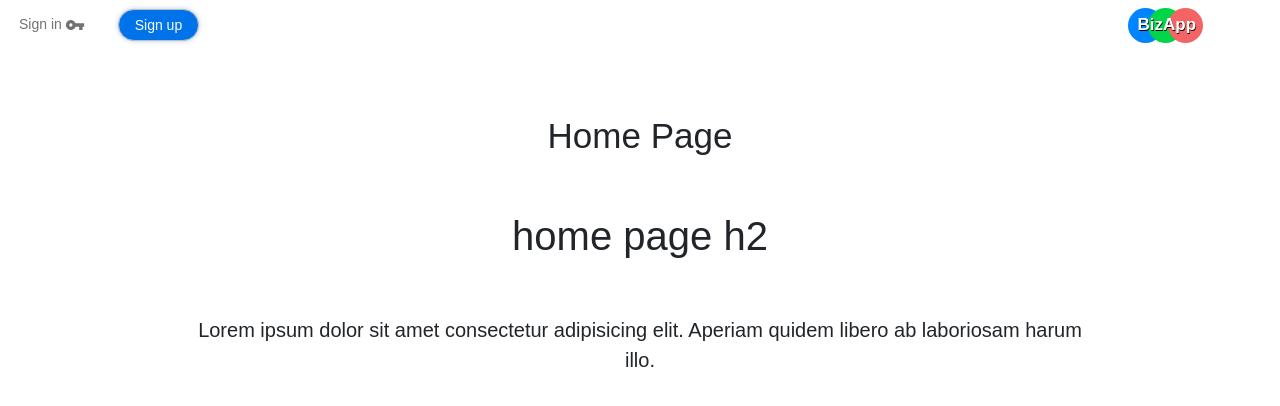
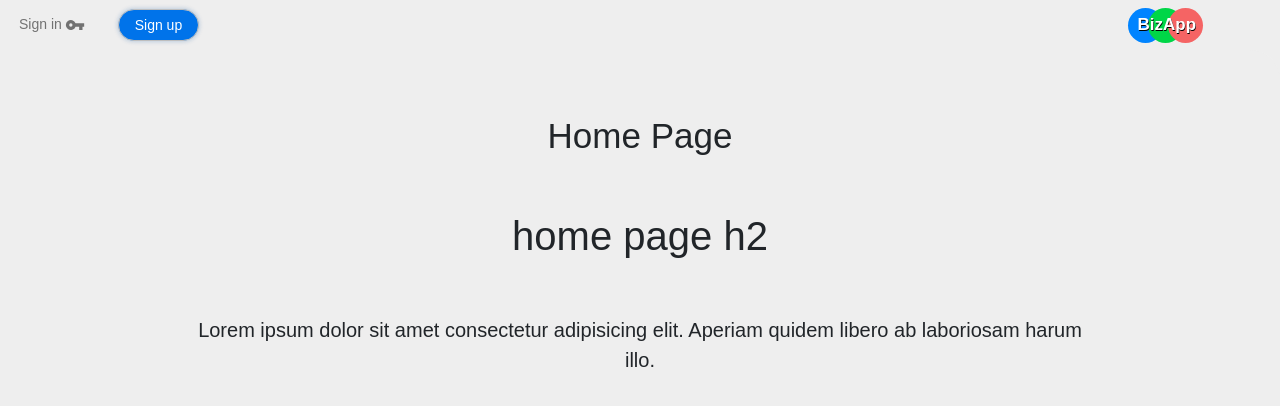
Before and after one commit to evyatarMad007/Hours-System, a React (Create React App) app: page / in a window 1280 px wide. Shown: the top 406 px of the page. Built offline with nearby package versions, Linux system fonts and the light colour scheme.

Commit message:
background color updated

```diff
--- a/src/components/main-area/hours-page/view-project.jsx
+++ b/src/components/main-area/hours-page/view-project.jsx
@@ -10,7 +10,7 @@ import {headersAuth} from '../../../utils/constData';
 import { toast } from 'react-toastify';
 import Swal from 'sweetalert2/dist/sweetalert2.js'
 import 'sweetalert2/src/scss/sweetalert2.css';
-
+import { Redirect } from "react-router-dom";
 
 
 class ViewProject extends Component {
@@ -96,8 +96,6 @@ class ViewProject extends Component {
     project.nativeEvent.path.forEach( element  => element.className === 'view-project' ? projectId = element.id : '' )
     project.nativeEvent.path.forEach( element  => element.className === 'view-project' ? projectRow = element : '')
 
-    console.log(projectRow, projectId);
-    console.log(removeBtn);
     Swal.fire({
       title: 'Are you sure?',
       text: "Are you sure you want to delete the project permanently?",
@@ -113,10 +111,18 @@ class ViewProject extends Component {
         // send  delete request --->>>
         // await here
         try {
-          axios.delete(`${apiUrl}/users/remove-project`, projectId, headersAuth)
+          const data = {
+            projectId: projectId
+          }
+          axios.post(`${apiUrl}/users/remove-project`,  data, headersAuth)  // projectId
           .then( res => {
               // delete from the DOM
-              console.log(res);
+              if( res.data === 'OK') {
+                projectRow.remove();
+                if( ! document.querySelector('.line-control') ){
+                  // send to the parent component the new state value for rendering him for the new change
+                }
+              }
            })
           .catch( err => {
             Swal.fire({
--- a/src/style/abstract/_variables.scss
+++ b/src/style/abstract/_variables.scss
@@ -5,6 +5,7 @@ $website_width_size__max-width: 150rem;
 // website colors
 $text_color_basic: rgb(114, 114, 114);
 $text_color_light: rgb(170, 170, 170);
+$Website-background_color: #eeeeee;
 
 // header
 $header_height: 5rem;
--- a/src/style/base/_all-site.scss
+++ b/src/style/base/_all-site.scss
@@ -25,13 +25,15 @@ html {
     "navbarX headerX"
     "navbarX mainareaX";
     overflow: hidden;
-    // background-color: $background-site_color;
+    background-color: $Website-background_color;
 }
 .header {
     grid-area: headerX;
+    background-color: $Website-background_color;
 }
 .main-area {
     grid-area: mainareaX;
+    background-color: $Website-background_color;
 }
 .navbar {
     grid-area: navbarX;
--- a/src/style/main-area/_main-area.scss
+++ b/src/style/main-area/_main-area.scss
@@ -1,5 +1,4 @@
 .main-area {
-    background-color: #ffffff;
     display: flex;
     justify-content: flex-start;
     width: 100%;
--- a/src/style/main.scss
+++ b/src/style/main.scss
@@ -1,8 +1,8 @@
+// abstruct folder
+@import './abstract/variables';
+
 // config by base web
 @import './base/all-site';
-
-// abstruct folder
-@import './abstract/variables';
 
 // function folder
 @import './functions/animation';
```
Also changed, not shown: 21 other files (tests, documents, lock files or other folders).
